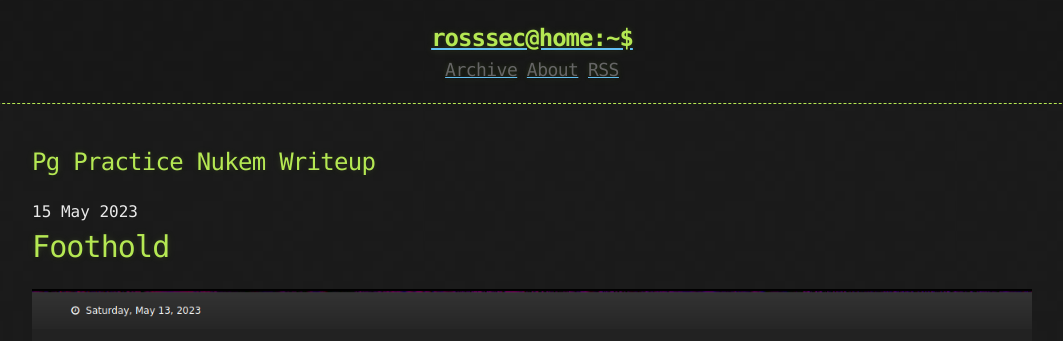
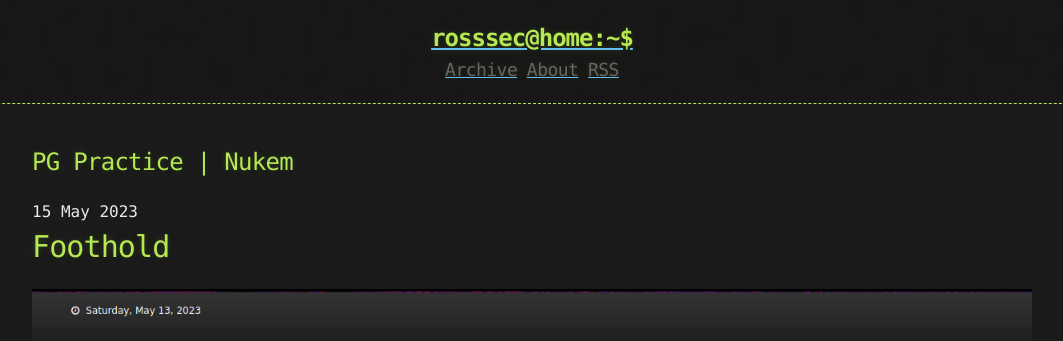
Before and after one commit to rossSec/rossSec.github.io, a Jekyll site: the page built from _posts/2023-05-15-PG-Practice-Nukem-Writeup.md, in a window 1280 px wide and 900 px high. Shown: the top 341 px of the window, without its empty margins (108-1171 px from the left). Built offline with Jekyll 4.4.1, drawn with Linux system fonts in a browser that asks for light colours; some of the changed lines change nothing that is shown.

Commit message:
Update 2023-05-15-PG-Practice-Nukem-Writeup.md

```diff
--- a/_posts/2023-05-15-PG-Practice-Nukem-Writeup.md
+++ b/_posts/2023-05-15-PG-Practice-Nukem-Writeup.md
@@ -1,3 +1,8 @@
+---
+title: PG Practice | Nukem
+published: true
+---
+
 # Foothold
 ![](assets/nukem/p80.png)
 We can see that the website is running wordpress, lets run an enumeration script using wpscan.
```
